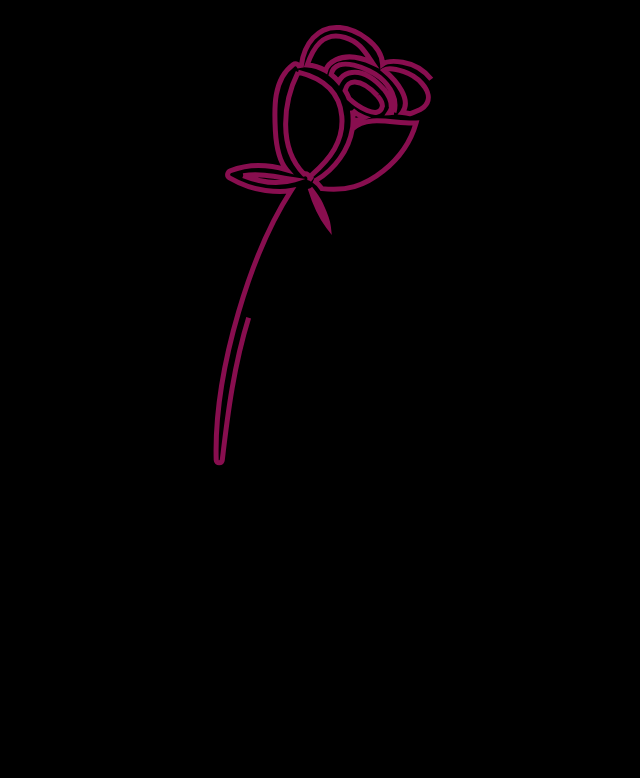
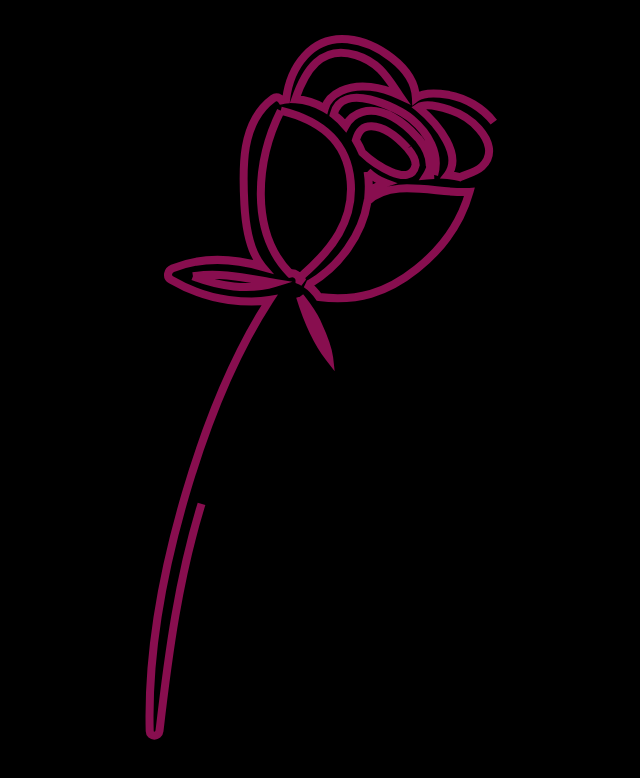
Before and after one commit to Abhishek7270/Rose, a plain HTML site: page index.html in a window 1280 px wide. Shown: the whole page, without its empty margins (313-953 px from the left). Drawn offline with Linux system fonts and the light colour scheme.

Commit message:
2nd commit

```diff
--- a/style.css
+++ b/style.css
@@ -3,8 +3,8 @@ body {
 }
 
 .container {
-    max-width: 500px;
-    width: 100%;
+    max-width: 800px;
+    width: 400%;
     margin: 0 auto;
 
 }
@@ -15,7 +15,7 @@ body {
 
 @keyframes draw {
     from {
-        width: 200px;
+        width: 300px;
     }
 
     to {
```
